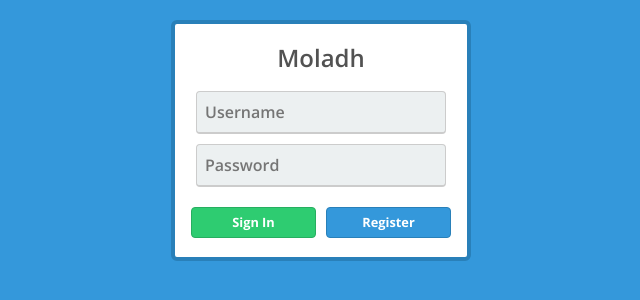
After one commit to paritoshkc/Moladh, a Flask app: template src/templates/login-page.html in a window 1280 px wide. The commit adds this page. Shown: the top 300 px of the page, without its empty margins (319-959 px from the left). Run offline with Flask 2, Linux system fonts and the light colour scheme; the template is opened without the code that fills it, so the values that code supplies are empty; some libraries are stand-ins or nearby versions.

Commit message:
Session control. UI updated

```diff
--- a/app.py
+++ b/src/app.py
@@ -1,16 +1,17 @@
-from flask import Flask, render_template, request
-from src import database as dp
+from flask import Flask, render_template, request, redirect, url_for, session
+import database as dp
 from datetime import datetime
+import secrets
 
 app = Flask(__name__)
+
+app.config["SECRET_KEY"] = secrets.token_urlsafe(16)
 
 database = dp.Database()
 conn = database.createConnection()
 database.createTables(conn)
 genre=database.readGenre(conn)
 genre_ID=database.readGenreID(conn)
-
-
 
 def calculateAge(birthDate):
     today = datetime.today()
@@ -31,22 +32,34 @@ def reg():
 @app.route('/hello', methods=['POST'])
 def register():
     if request.method == 'POST':
-        if request.form['username'] != "":
-            username = request.form['username']
-            password = request.form['password']
-    return render_template('home-page.html', username=username)
+
+        req = request.form
+
+        username = req.get('username')
+        password = req.get('password')
+
+        if username:
+            session["USERNAME"] = username
+            session["USER_ID"] = database.readUser(conn, username)
+            #return render_template('home-page.html', username = username)
+            return render_template('home-page.html')
+
+        else:
+            return render_template('login-page.html')
 
 
 @app.route('/registered', methods=['POST'])
 def welcome():
-    user = request.form['username']
-    password = request.form['password']
-    gender = request.form['gender']
-    nationality = request.form['nationality']
-    email = request.form['email']
-    dob = request.form['DOB']
 
-    # if the user is adult of not
+    req = request.form
+
+    user = req.get('username')
+    password = req.get('password')
+    gender = req.get('gender')
+    #nationality = request.form['nationality']
+    #email = request.form['email']
+    dob = req.get('DOB')
+    # if the user is adult or not
     adult = False
     if calculateAge(datetime.strptime(dob, '%Y-%m-%d')) > 18:
         adult = True
@@ -58,6 +71,9 @@ def welcome():
     database.createTables(con)
     database.inputUser(con, user, password, adult)
     username = database.readUser(con, user)
+    session["USERNAME"] = user
+    #session["USER_ID"] = dp.Database.readUser(conn = conn, username = session.get("USERNAME"))
+    session["USER_ID"] = username
     return render_template('welcome-page.html', username=user,genrename=genre,genreid=genre_ID)
 
 @app.route('/genre_page',methods=['POST'])
@@ -76,7 +92,8 @@ def genre_section():
         percent.append(round((100/total_genres),2))
         print(test_arr)
         #id=database.readGenreID(con_genre,test_arr[i])
-        database.input_preferences(con_genre, 1, test_arr[i],percent[i])
+        print(session)
+        database.input_preferences(conn = con_genre, username = session.get("USER_ID")[-1], genre = test_arr[i], percent = percent[i])
         i=i+1
     #print(user_set)
     return render_template('home-page.html')
--- a/src/database.py
+++ b/src/database.py
@@ -73,7 +73,7 @@ class Database():
 
 
     def createConnection(self):
-        conn = sqlite3.connect("Moladh.db")
+        conn = sqlite3.connect("Moladh.db", check_same_thread = False)
         return conn
 
 
--- /dev/null
+++ b/src/static/stylesheets/login-page.css
@@ -0,0 +1,110 @@
+body{
+  font-family: 'Open Sans', sans-serif;
+  background:#3498db;
+  margin: 0 auto 0 auto;
+  width:100%;
+  text-align:center;
+  margin: 20px 0px 20px 0px;
+}
+
+p{
+  font-size:12px;
+  text-decoration: none;
+  color:#ffffff;
+}
+
+h1{
+  font-size:1.5em;
+  color:#525252;
+}
+
+.box{
+  background:white;
+  width:300px;
+  border-radius:6px;
+  margin: 0 auto 0 auto;
+  padding: 20px 0px 70px 0px;
+  border: #2980b9 4px solid;
+}
+
+.email{
+  background:#ecf0f1;
+  border: #ccc 1px solid;
+  border-bottom: #ccc 2px solid;
+  padding: 8px;
+  width:250px;
+  color:#AAAAAA;
+  margin-top:10px;
+  font-size:1em;
+  border-radius:4px;
+}
+
+.password{
+  border-radius:4px;
+  background:#ecf0f1;
+  border: #ccc 1px solid;
+  padding: 8px;
+  width:250px;
+  font-size:1em;
+}
+
+.btn{
+  background:#2ecc71;
+  width:125px;
+  padding-top:5px;
+  padding-bottom:5px;
+  color:white;
+  border-radius:4px;
+  border: #27ae60 1px solid;
+
+  margin-top:20px;
+  margin-bottom:20px;
+  float:left;
+  margin-left:16px;
+  font-weight:800;
+  font-size:0.8em;
+}
+
+.btn3{
+  background:#2ecc71;
+  width:125px;
+  padding-top:5px;
+  padding-bottom:5px;
+  color:white;
+  border-radius:4px;
+  border: #27ae60 1px solid;
+
+  margin-top:20px;
+  margin-left:16px;
+  font-weight:800;
+  font-size:0.8em;
+}
+
+.btn:hover{
+  background:#2CC06B;
+}
+
+.btn3:hover{
+  background:#2CC06B;
+}
+
+#btn2{
+  float:left;
+  background:#3498db;
+  width:125px;  padding-top:5px;
+  padding-bottom:5px;
+  color:white;
+  border-radius:4px;
+  border: #2980b9 1px solid;
+
+  margin-top:20px;
+  margin-bottom:20px;
+  margin-left:10px;
+  font-weight:800;
+  font-size:0.8em;
+}
+
+#btn2:hover{
+background:rgb(53, 126, 210);
+color: black;
+}
--- /dev/null
+++ b/src/templates/login-page.html
@@ -0,0 +1,112 @@
+<!DOCTYPE html>
+<html>
+    <head>
+            <link rel="stylesheet" href="https://stackpath.bootstrapcdn.com/bootstrap/4.3.1/css/bootstrap.min.css" integrity="sha384-ggOyR0iXCbMQv3Xipma34MD+dH/1fQ784/j6cY/iJTQUOhcWr7x9JvoRxT2MZw1T" crossorigin="anonymous">
+            <link rel="stylesheet" type="text/css" href="{{ url_for('static', filename='stylesheets/login-page.css') }}">
+            <title> Moladh </title>
+    </head>
+
+<body>
+        <link href='https://fonts.googleapis.com/css?family=Open+Sans:700,600' rel='stylesheet' type='text/css'>
+
+        <div class="box">
+            <form method="POST" action="/hello">
+                <h1>Moladh</h1>
+                <input type="text" name="username" placeholder="Username" class="email" />
+                <input type="password" name="password" placeholder="Password" class="email" />
+                <input type="submit" class="btn" value="Sign In"/><!-- End Btn -->
+                <!--<input type="submit" class="btn" value="Sign Up" name="up"/> End Btn -->
+                <!--<a href="#"><div id="btn2">Sign Up</div></a>-->
+            </form>
+            <form action="/registration" method="GET">
+                    <input type="submit" id="btn2" value="Register"/>
+            </form>
+        </div>
+        <!--<p>New to Moladh? <u style="color:#f1c40f;">Sign up here!</u></p> -->
+
+        <script src="//ajax.googleapis.com/ajax/libs/jquery/1.9.0/jquery.min.js" type="text/javascript"></script>
+</body>
+</html>
+
+
+<!--
+
+<!DOCTYPE html>
+<html lang="en">
+    <head>
+        <link href="//maxcdn.bootstrapcdn.com/bootstrap/4.0.0/css/bootstrap.min.css" rel="stylesheet" id="bootstrap-css">
+        <script src="//maxcdn.bootstrapcdn.com/bootstrap/4.0.0/js/bootstrap.min.js"></script>
+        <script src="//cdnjs.cloudflare.com/ajax/libs/jquery/3.2.1/jquery.min.js"></script>
+        <link rel="stylesheet" type="text/css" href="./login-page.css">
+        ---- Include the above in your HEAD tag ----------
+    </head>
+
+    <body>
+
+
+<!-
+<head>
+    <meta charset="UTF-8">
+    <title>Moladh Movie Recommender</title>
+
+    <style type="text/css">
+        img{  width:60vw; height:30vw}
+        .loginText{
+            color: aliceblue;
+        }
+
+        .loginTextField{
+            width: 180px;
+        }
+    </style>
+</head>
+
+<body bgcolor="black">
+
+     System logo & name
+    <div align="center">
+        <img src="https://i.ibb.co/NCh49j6/logo.png" >
+    </div>
+
+    <br />
+    <br />
+
+     login block
+    <div align="center">
+
+
+        <div>
+            <form action="/hello" method="POST">
+              <label class = "loginText">Username: </label>
+              <input type="text" name="username" placeholder="Please input your username here." class = "loginTextField" />
+              <br />
+              <br />
+              <label class = "loginText">Password: </label>
+              <input type="password" name="password" placeholder="Please input your password here." class = "loginTextField"/>
+              <input type="submit" value="Login"/>
+            </form>
+        </div>
+
+        <p></p>
+
+            <div align="center"></div>
+
+                jump to the register page after the users clicking the button
+
+
+                </form>
+            </div>
+
+    </div>
+
+
+    <p></p>
+register block
+    <div align="center">
+   jump to the register page after the users clicking the button
+        <form action="/registration" method="GET">
+        <input type="submit" value="Register"/>
+        </form>
+    </div>
+
+-->
```
Also changed, not shown: src/templates/registration-page.html (renamed from templates/registration-page.html, +46 -2 lines), templates/login-page.html (deleted, +0 -73 lines), Moladh.db, src/Moladh.db (added), src/templates/home-page.html (renamed from templates/home-page.html), src/templates/welcome-page.html (renamed from templates/welcome-page.html).
